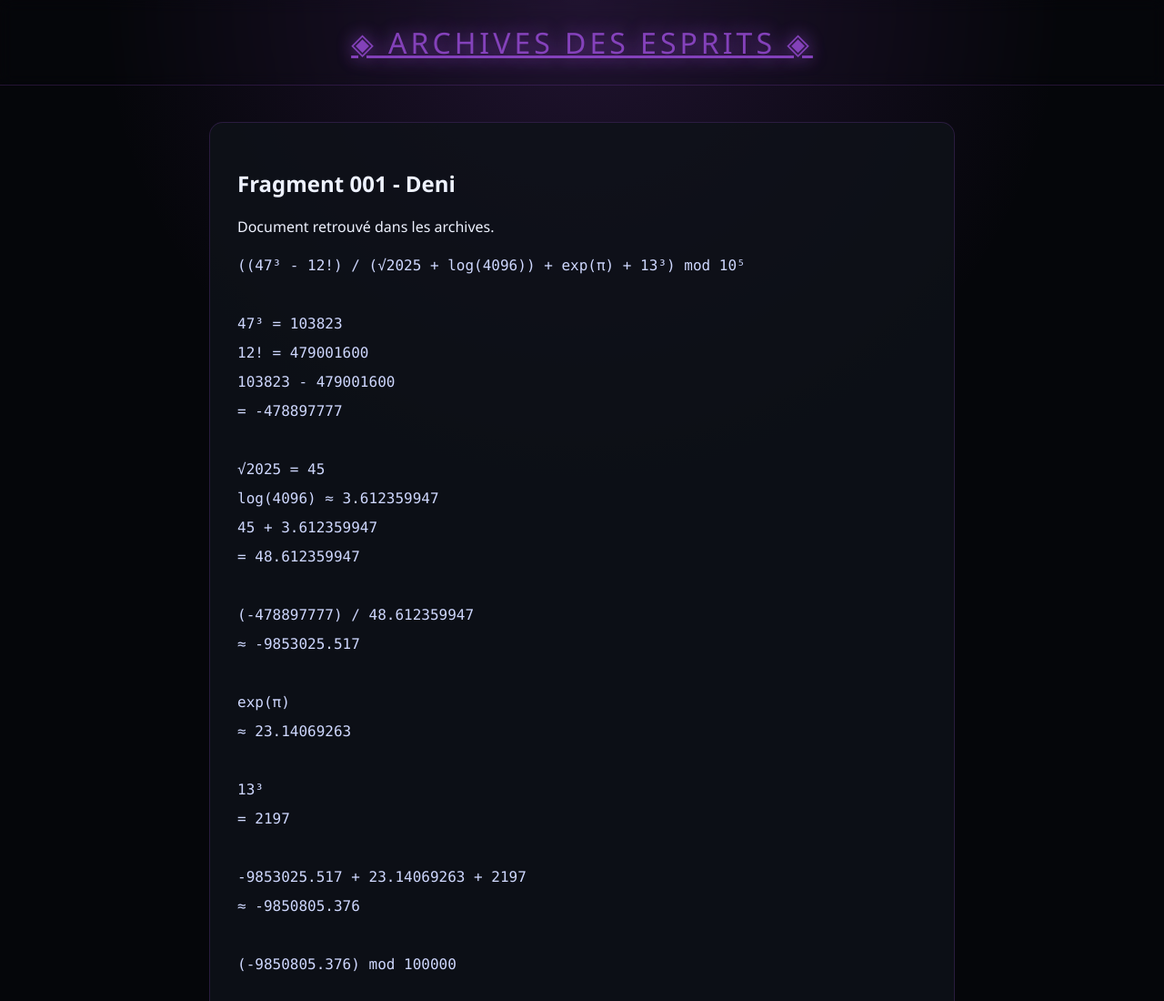
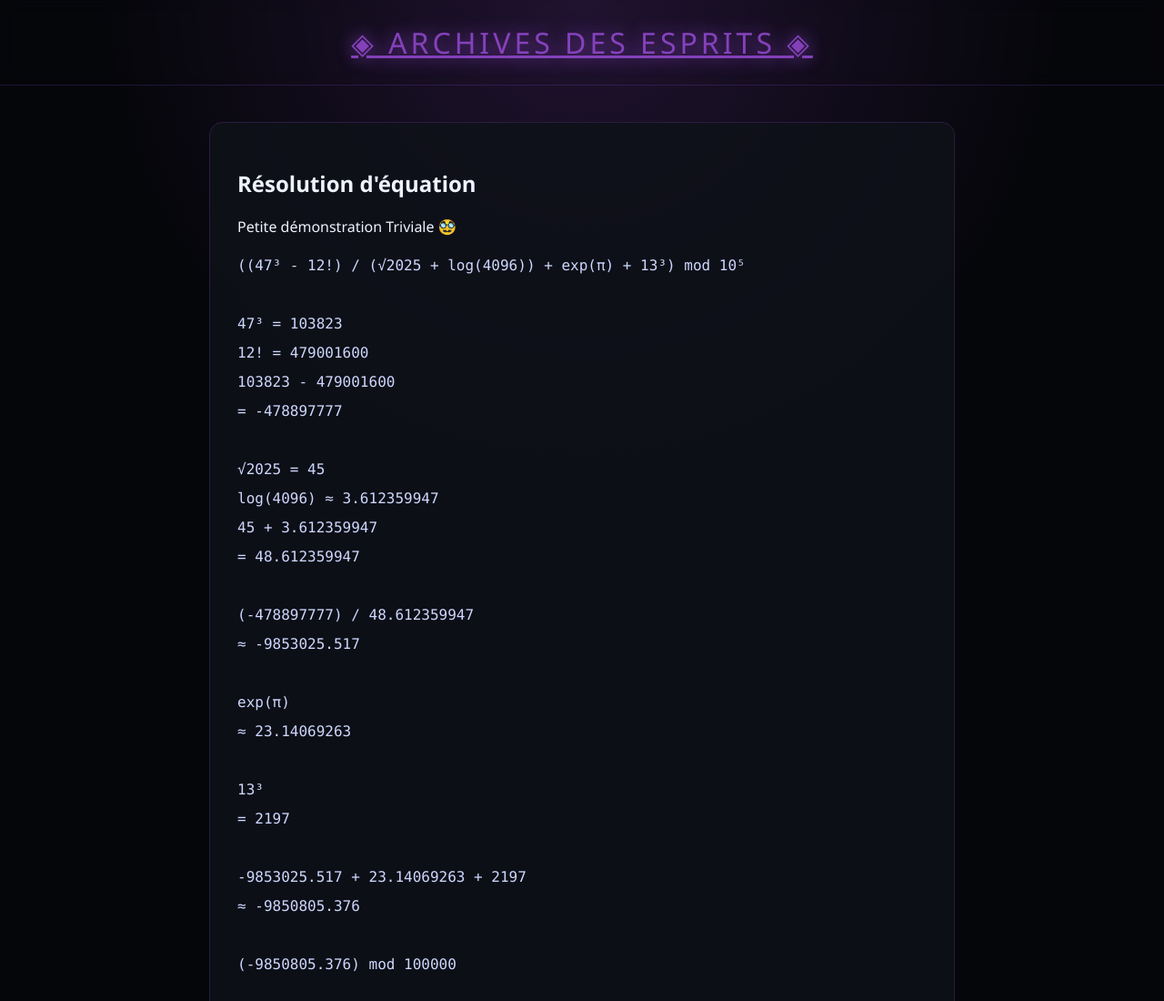
Before and after one commit to Kaostnery/D_project, a plain HTML site: page supfgh.html in a window 1280 px wide. Shown: the top 1100 px of the page at 91% size. Drawn offline with Linux system fonts and the light colour scheme; a script that the page names is missing.

Commit message:
Update supfgh.html

```diff
--- a/supfgh.html
+++ b/supfgh.html
@@ -73,10 +73,10 @@ font-style:italic;
 
 <div class="fragment">
 
-<h2>Fragment 001 - Deni</h2>
+<h2>Résolution d'équation</h2>
 
 <p>
-Document retrouvé dans les archives.
+Petite démonstration Triviale 🥸
 </p>
 
 <div class="calc">
```
